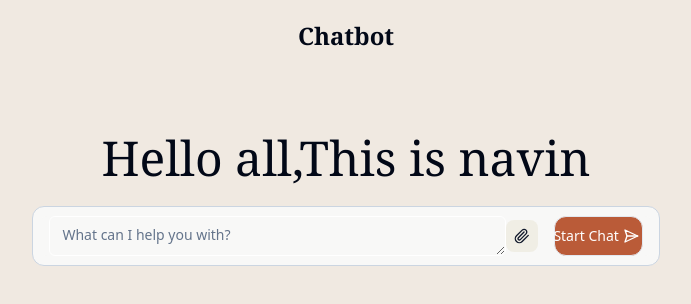
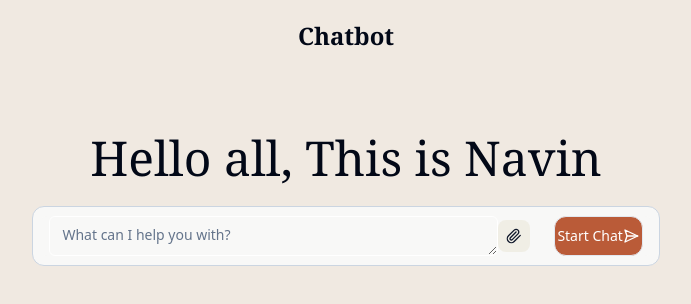
Before and after one commit to navin1111/CHATBOT, a Next.js app: page / in a window 1280 px wide. Shown: the top 304 px of the page, without its empty margins (294-985 px from the left). Built offline with nearby package versions, Linux system fonts and the light colour scheme.

Commit message:
change commit

```diff
--- a/package.json
+++ b/package.json
@@ -20,6 +20,7 @@
     "next-themes": "^0.3.0",
     "react": "^18",
     "react-dom": "^18",
+    "server-response": "^1.1.2",
     "styled-components": "^6.1.11",
     "tailwind-merge": "^2.3.0",
     "tailwindcss-animate": "^1.0.7"
--- a/src/app/actions.ts
+++ b/src/app/actions.ts
@@ -3,6 +3,7 @@
 import { streamText } from 'ai';
 import { openai } from '@ai-sdk/openai';
 import { createStreamableValue } from 'ai/rsc';
+
 
 export interface Message {
   role: 'user' | 'assistant';
@@ -32,5 +33,6 @@ export async function continueConversation(history: Message[]) {
   return {
     messages: history,
     newMessage: stream.value,
+
   };
 }
--- a/src/app/components/landinginput.tsx
+++ b/src/app/components/landinginput.tsx
@@ -1,19 +1,30 @@
 "use client";
-import { Input } from "@/components/ui/input";
+import React, { useState } from "react";
 import { Button } from "@/components/ui/button";
-import { Paperclip } from 'lucide-react';
-import { SendHorizontal } from 'lucide-react';
-import React, { useEffect, useRef, useState } from 'react';
-import { Textarea } from "@/components/ui/textarea"
+import { Paperclip, SendHorizontal } from 'lucide-react';
+import { Textarea } from "@/components/ui/textarea";
 
-const LandingInput = () => {
+interface LandingInputProps {
+  sendMessage: (content: string) => void;
+}
+
+const LandingInput: React.FC<LandingInputProps> = ({ sendMessage }) => {
   const [searchText, setSearchText] = useState('');
+
+  const handleSend = () => {
+    if (searchText.trim() !== '') {
+      sendMessage(searchText);
+      console.log(searchText)
+    }
+  };
+
   return (
-    <div className=" w-full h-10 flex items-center p-2 g-2 bg-[#F8F8F7] rounded-md  ">
+    <div className="w-full h-10 flex items-center p-2 g-2 bg-[#F8F8F7] rounded-md">
       <Textarea
         placeholder="What can I help you with?"
-        className="bg-[#F8F8F7] cursor-pointer"
+        className="bg-[#F8F8F7] cursor-pointer flex-grow"
         autoFocus
+        value={searchText}
         onChange={(e) => setSearchText(e.target.value)}
       />
       <div>
@@ -25,9 +36,7 @@ const LandingInput = () => {
         />
         <Button
           className="w-[10%] h-[10%] items-center rounded-lg bg-[#F0EEE5]"
-          onClick={() =>
-            document.querySelector<HTMLInputElement>(".file-input")?.click()
-          }
+          onClick={() => document.querySelector<HTMLInputElement>(".file-input")?.click()}
           variant="link"
         >
           <span className="flex items-center justify-center">
@@ -36,14 +45,14 @@ const LandingInput = () => {
         </Button>
       </div>
       <Button
-        className={`${
-          searchText ? 'w-[10%]' : 'w-[15%]'
-        } rounded-xl text-white flex items-center justify-center hover:bg-[#BA5B38] bg-[#BA5B38]`}
+        className={`${searchText ? 'w-[10%]' : 'w-[15%]'} rounded-xl text-white flex items-center justify-center hover:bg-[#BA5B38] bg-[#BA5B38] ml-2`}
         variant="outline"
+        onClick={handleSend}
       >
-        {!searchText && <span className="flex hover:text-white text-white items-center">Start Chat <SendHorizontal className="w4 h-4 p2 text-white" /> </span>}
-        <SendHorizontal className="w-4 h-4 text-white" />
-      </Button></div>
+        {!searchText && <span className="flex hover:text-white text-white items-center">Start Chat <SendHorizontal className="w-4 h-4 text-white" /> </span>}
+        {searchText && <SendHorizontal className="w-4 h-4 text-white" />}
+      </Button>
+    </div>
   );
 };
 
--- a/src/app/page.tsx
+++ b/src/app/page.tsx
@@ -1,25 +1,49 @@
-import React from "react";
-import LandingInput from "./components/landinginput";
+"use client";
+import React, { useState } from "react";
+import LandingInput from './components/landinginput';
+import { Message, continueConversation } from './actions';
+import { readStreamableValue } from 'ai/rsc';
+
+export default function Home() {
+  const [conversation, setConversation] = useState<Message[]>([]);
+  const [input, setInput] = useState<string>('');
+
+  const sendMessage = async (content: string) => {
+    const { messages, newMessage } = await continueConversation([
+      ...conversation,
+      { role: 'user', content },
+    ]);
+
+    let textContent = '';
+
+    for await (const delta of readStreamableValue(newMessage)) {
+      textContent = `${textContent}${delta}`;
+      setConversation([
+        ...messages,
+        { role: 'assistant', content: textContent },
+      ]);
+    }
+  };
+
+  return (
+    <div className="w-full flex flex-col h-screen items-center bg-[#f0e9e1] react-textarea">
+      <div className="w-full h-20 pb-2 flex flex-col justify-center items-center">
+        <span className="font-bold font-serif text-2xl react-textarea">Chatbot</span>
+      </div>
+
+      <div className="w-[70%] h-[30%] flex flex-col justify-center items-center">
+        <div className="w-full flex flex-col justify-center items-center">
+          <span className="text-5xl font-serif react-textarea">Hello all, This is Navin</span>
+        </div>
+        <br />
+        <div className="w-[70%] h-[25%] rounded-xl react-textarea flex items-center justify-center border border-slate-300 bg-[#F8F8F7] px-2 py-2">
+          <LandingInput sendMessage={sendMessage} />
+        </div>
+      </div>
 
 
-export default function Home() {
-  return (
-    <div className="w-full flex flex-col h-screen items-center bg-[#f0e9e1] react-textarea
-     ">
-      <div className="w-full h-20 pb-2 flex flex-col justify-center items-center">
-        <span className="font-bold font-serif text-2xl react-textarea">Chatbot</span>
 
-      </div>
 
-      <div className="w-[70%] h-[30%] flex flex-col pt-50 justify-center items-center ">
-        <div className="w-full flex flex-col justify-center items-center">
-          <span className="text-5xl font-serif react-textarea">Hello all,This is navin</span>
-        </div>
-        <br />
-        <div className="w-[70%] h-[25%] rounded-xl react-textarea flex items-center justify-center border border-slate-300 flex bg-[#F8F8F7] px-2 py-2  ">
-         <LandingInput/>
-        </div>
-      </div>
     </div>
   );
 }
```
Also changed, not shown: 1 other file (tests, documents, lock files or other folders).
